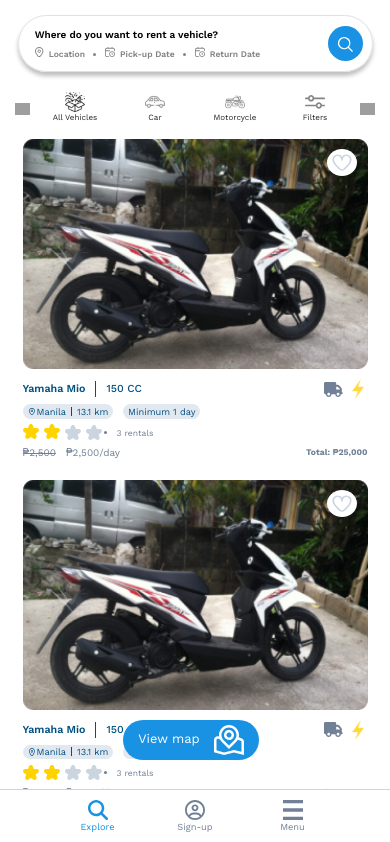
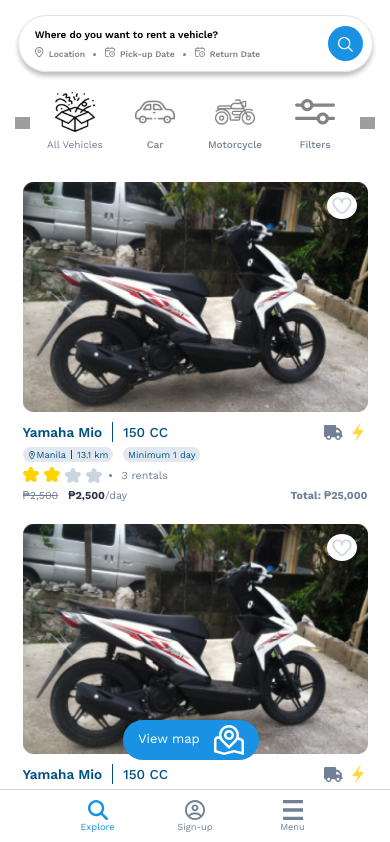
Before and after one commit to usha012/book2wheel, a React (Create React App) app: page / in a window 390 px wide. Shown: the top 842 px of the page. Built offline with nearby package versions, Linux system fonts and the light colour scheme; grey boxes are pictures that could not be loaded.

Commit message:
new uI chnages

```diff
--- a/src/Assets/scss/partials/_commn.scss
+++ b/src/Assets/scss/partials/_commn.scss
@@ -54,12 +54,19 @@
         width: fit-content;
         padding: 1rem 1.5rem;
     }
+    @media (max-width:1023px) {
+        // padding: 0.6rem 0.8rem;
+        padding:1.6rem 2.2rem;
+    }
     @media (max-width:1400px) {
-        padding: 0.8rem 1rem;
+        // padding: 0.6rem 0.8rem;
+        padding:0.8rem 1.5rem;
     }
-    @media (max-width:1200px) {
-        padding: 0.6rem 0.8rem;
+
+    @media (min-width:1401px) {
+        padding: 1rem 1.5rem;
     }
+
 }
 .pill_gray{
     // padding: 0.4rem 1.8rem;
@@ -126,6 +133,12 @@
         color:$text-black;
 
     }
+    @media(max-width:1024px){
+        color:$text-gray-800;
+    }
+    .searchbar_sm_list{
+        color:$text-gray-400;
+    }
 }
 .header_search{
     background-color: $bg-primary;
@@ -158,6 +171,9 @@
     }
     .amount{
         color:$text-gray-300;
+        .current_price{
+            color:$text-gray-800;
+        }
     }
     .fav_wrapper{
         background-color: $bg-white;
@@ -194,6 +210,7 @@
 // }
 
 .category_carousel {
+    color:$text-gray-300;
     .owl-nav {
         position: absolute;
         margin-top: 0 !important;
--- a/src/Assets/scss/partials/_font_size.scss
+++ b/src/Assets/scss/partials/_font_size.scss
@@ -22,8 +22,15 @@
 .fs_14{
     font-size: 1rem;
 }
+
 .fs_15{
     font-size: 1.071rem;
+}
+.fs_md_15{
+    @media (min-width:481px) and (max-width:768px){
+        font-size: 1.3rem;
+    }
+
 }
 .fs_16{
     font-size: 1.143rem;
@@ -54,6 +61,12 @@
 }
 .fs_21{
     font-size: 1.5rem;
+}
+.fs_md_21{
+    @media(max-width:768px){
+        font-size:1.5rem;
+    }
+
 }
 .fs_22{
     font-size: 1.571rem;
--- a/src/Assets/scss/partials/_general.scss
+++ b/src/Assets/scss/partials/_general.scss
@@ -30,9 +30,12 @@
 
 }
 .pr-40-md-contain{
-    @media (max-width:769px) {
-        @include image_wrapper(20px, 20px, contain);
+    @media (max-width:1400px) {
+        @include image_wrapper(30px, 30px, contain);
     }
+    // @media(max-width:1400px){
+    //     @include image_wrapper(30px, 30px, contain);
+    // }
 }
 .pr-30{
     @include image_wrapper(30px, 30px, cover)
@@ -129,3 +132,9 @@
 .list-none{
     list-style: none;
 }
+
+// cursor
+
+.cusor-pointer{
+    cursor: pointer;
+}
--- a/src/Components/Card.js
+++ b/src/Components/Card.js
@@ -17,10 +17,10 @@
         <div className="d-flex justify-content-between mb-2">
           <div className="d-flex align-items-center product_card_name">
             <div className="border-end-dark-blue-400 pe-3 ps-0">
-              <p className="mb-0 fs_15 fw_600">Yamaha Mio</p>
+              <p className="mb-0 fs_19 fw_600">Yamaha Mio</p>
             </div>
             <div className="pe-3 ps-3">
-              <p className="mb-0 fs_15 fw_500"> 150 CC</p>
+              <p className="mb-0 fs_19 fw_500"> 150 CC</p>
             </div>
           </div>
           <div className="d-flex align-items-center">
@@ -59,7 +59,7 @@
 
         <div className="row mb-2">
           <ul className="d-flex align-items-end mb-0 review_list">
-            <li className="pe-3">
+            <li className="pe-4">
               <div className="rating">
                 <ul className="d-flex align-items-center px-0 star_list_none">
                   <li className="me-2 rating_active">
@@ -81,9 +81,9 @@
                 </ul>
               </div>
             </li>
-            <li className="pe-3">
+            <li className="pe-4">
               <div className="rental">
-                <p className="fs_12 fw_400 mb-0">3 rentals</p>
+                <p className="fs_15 fw_400 mb-0 line_height_14">3 rentals</p>
               </div>
             </li>
           </ul>
@@ -93,17 +93,17 @@
           <ul className="d-flex align-items-center list-none px-0">
             <li className="me-3">
               <div>
-                <p className="s mb-0">₱2,500</p>
+                <p className="s mb-0 fs_15 fs_md_15 fw_400">₱2,500</p>
               </div>
             </li>
             <li className="me-3">
               <div>
-                <p className="mb-0">₱2,500/day</p>
+                <p className="mb-0 fs_15 fs_md_15 "><span className="current_price fw_700">₱2,500</span>/day</p>
               </div>
             </li>
           </ul>
           <div>
-            <p className="fw_bold fs_12">Total: ₱25,000</p>
+            <p className="fw_bold fs_15 fs_md_15 fw_700">Total: ₱25,000</p>
           </div>
         </div>
       </div>
--- a/src/Components/CategoryFillters.js
+++ b/src/Components/CategoryFillters.js
@@ -20,13 +20,13 @@
     0:{items:4},
     1000:{items:6}
 }
-const navText = [`<div class="pr-30-contain pr-30-md-contain pr-30-sm-contain"><img class='category_icon d-lg-none' src=${PreviousArrow}/></div>`, `<div class="pr-30-contain pr-30-md-contain pr-30-sm-contain"><img class='category_icon' src="http://54.254.22.6:3005/static/media/next_arrow.21e07bc2c34556f1acc80efdc1652740.svg"/></div>`]
+const navText = [`<div class="pr-30-contain  pr-30-sm-contain"><img class='category_icon d-lg-none' src="http://54.254.22.6:3005/static/media/previous_arrow.cb394829bb7797032420a52b268d2841.svg"/></div>`, `<div class="pr-30-contain  pr-30-sm-contain"><img class='category_icon' src="http://54.254.22.6:3005/static/media/next_arrow.21e07bc2c34556f1acc80efdc1652740.svg"/></div>`]
 
 export const CategoryFillters = () => {
   return (
     <>
-      <div className="row mx-1 mx-md-5 mx-lg-5 mb-4 d-none d-md-flex justify-content-between justify-content-md-center justify-content-lg-between  justify-content-xl-center align-items-center">
-        <div className="col-10 col-md-10 col-lg-10 col-xl-9 col-xxl-8 mt-4">
+      <div className="row mx-1 mx-md-5 mx-lg-5 mb-5 mb-lg-1 d-none d-md-flex justify-content-between justify-content-md-between justify-content-lg-between  justify-content-xl-center align-items-center">
+        <div className="col-10 col-md-10 col-lg-10 col-xl-11 col-xxl-8 mt-4">
           <OwlCarousel
             className="owl-theme category_carousel position-relative px-5 ps-lg-0"
             loop
@@ -38,59 +38,59 @@
           >
             <div class="item">
               <div className="text-center">
-                <div className="pr-40-contain pr-40-md-contain mx-auto">
+                <div className="pr-40-contain pr-40-md-contain mb-2 mx-auto">
                   <img className="" src={SuperIcon} />
                 </div>
-                <p className="mb-0 fs_16 fs_xl_18  fw_400">Super Owner</p>
+                <p className="mb-0 fs_14 fs_md_21  fw_400">Super Owner</p>
               </div>
             </div>
             <div class="item">
               <div className="text-center">
-                <div className="pr-40-contain pr-40-md-contain mx-auto">
+                <div className="pr-40-contain pr-40-md-contain mb-2 mx-auto">
                   <img className="" src={Booking} />
                 </div>
-                <p className="mb-0 fs_16 fs_xl_18 fw_400">Instant Booking</p>
+                <p className="mb-0 fs_14 fs_md_21 fw_400">Instant Booking</p>
               </div>
             </div>
             <div class="item">
               <div className="text-center">
-                <div className="pr-40-contain pr-40-md-contain mx-auto">
+                <div className="pr-40-contain pr-40-md-contain mb-2 mx-auto">
                   <img className="" src={Location} />
                 </div>
-                <p className="mb-0 fs_16 fs_xl_18 fw_400">Delivery</p>
+                <p className="mb-0 fs_14 fs_md_21 fw_400">Delivery</p>
               </div>
             </div>
             <div class="item">
               <div className="text-center">
-                <div className="pr-40-contain pr-40-md-contain mx-auto">
+                <div className="pr-40-contain pr-40-md-contain mb-2 mx-auto">
                   <img className="" src={Vehicle} />
                 </div>
-                <p className="mb-0 fs_16 fs_xl_18 fw_400">Vehicle Type</p>
+                <p className="mb-0 fs_14 fs_md_21 fw_400">Vehicle Type</p>
               </div>
             </div>
             <div class="item">
               <div className="text-center">
-                <div className="pr-40-contain pr-40-md-contain mx-auto">
+                <div className="pr-40-contain pr-40-md-contain mb-2 mx-auto">
                   <img className="" src={Transmission} />
                 </div>
-                <p className="mb-0 fs_16 fs_xl_18 fw_400">Transmission</p>
+                <p className="mb-0 fs_14 fs_md_21 fw_400">Transmission</p>
               </div>
             </div>
             <div class="item">
               <div className="text-center">
-                <div className="pr-40-contain pr-40-md-contain mx-auto">
+                <div className="pr-40-contain pr-40-md-contain mb-2 mx-auto">
                   <img className="" src={Fuel} />
                 </div>
-                <p className="mb-0 fs_16 fs_xl_18 fw_400">Fuel Type</p>
+                <p className="mb-0 fs_14 fs_md_21 fw_400">Fuel Type</p>
               </div>
             </div>
           </OwlCarousel>
         </div>
 
 
-        <div className="col-auto col-md-1 col-lg-1 col-xl-1 col-xxl-auto">
+        <div className="col-auto col-md-auto col-lg-auto col-xl-1 col-xxl-auto  ">
           <div className="pill_container--fit-content ms-auto">
-            <div className='pr-30 pr-30-md'>
+            <div className='pr-30'>
                 <img src={FillterIcon} />
             </div>
           </div>
@@ -110,34 +110,34 @@
             >
                 <div class="item">
                 <div className="text-center">
-                    <div className="pr-40-contain pr-40-md-contain mx-auto">
+                    <div className="pr-40-contain  mb-2 mx-auto">
                     <img className="" src={OpenBox} />
                     </div>
-                    <p className="mb-0 fs_16 fs_xl_18  fw_400">All Vehicles</p>
+                    <p className="mb-0 fs_14  fw5400">All Vehicles</p>
                 </div>
                 </div>
                 <div class="item">
                 <div className="text-center">
-                    <div className="pr-40-contain pr-40-md-contain mx-auto">
+                    <div className="pr-40-contain  mb-2 mx-auto">
                     <img className="" src={Car} />
                     </div>
-                    <p className="mb-0 fs_16 fs_xl_18 fw_400">Car</p>
+                    <p className="mb-0 fs_14 fw_500">Car</p>
                 </div>
                 </div>
                 <div class="item">
                 <div className="text-center">
-                    <div className="pr-40-contain pr-40-md-contain mx-auto">
+                    <div className="pr-40-contain  mb-2 mx-auto">
                     <img className="" src={Motorcycle} />
                     </div>
-                    <p className="mb-0 fs_16 fs_xl_18 fw_400">Motorcycle</p>
+                    <p className="mb-0 fs_14 fw_500">Motorcycle</p>
                 </div>
                 </div>
                 <div class="item">
                 <div className="text-center">
-                    <div className="pr-40-contain pr-40-md-contain mx-auto">
+                    <div className="pr-40-contain  mb-2 mx-auto">
                     <img className="" src={Filter} />
                     </div>
-                    <p className="mb-0 fs_16 fs_xl_18 fw_400">Filters</p>
+                    <p className="mb-0 fs_14 fw_500">Filters</p>
                 </div>
                 </div>
 
--- a/src/Components/Products.js
+++ b/src/Components/Products.js
@@ -16,18 +16,18 @@
 
 const Products = () => {
   return (
-    <div className='position-relative'>
+    <div className='position-relative py-4'>
       <div class="tab-content" id="myTabContent">
         <div class="tab-pane fade show active" id="home" role="tabpanel" aria-labelledby="home-tab">
           <div className='row mx-0 px-4'>
-            <div className='col-md-6 col-lg-4 col-xl-3'><Card /></div>
-            <div className='col-md-6 col-lg-4 col-xl-3'><Card /></div>
-            <div className='col-md-6 col-lg-4 col-xl-3'><Card /></div>
-            <div className='col-md-6 col-lg-4 col-xl-3'><Card /></div>
-            <div className='col-md-6 col-lg-4 col-xl-3'><Card /></div>
-            <div className='col-md-6 col-lg-4 col-xl-3'><Card /></div>
-            <div className='col-md-6 col-lg-4 col-xl-3'><Card /></div>
-            <div className='col-md-6 col-lg-4 col-xl-3'><Card /></div>
+            <div className='col-md-6 col-lg-4 col-xl- px-md-4'><Card /></div>
+            <div className='col-md-6 col-lg-4 col-xl- px-md-4'><Card /></div>
+            <div className='col-md-6 col-lg-4 col-xl- px-md-4'><Card /></div>
+            <div className='col-md-6 col-lg-4 col-xl- px-md-4'><Card /></div>
+            <div className='col-md-6 col-lg-4 col-xl- px-md-4'><Card /></div>
+            <div className='col-md-6 col-lg-4 col-xl- px-md-4'><Card /></div>
+            <div className='col-md-6 col-lg-4 col-xl- px-md-4'><Card /></div>
+            <div className='col-md-6 col-lg-4 col-xl- px-md-4'><Card /></div>
           </div>
         </div>
         <div class="tab-pane fade" id="profile" role="tabpanel" aria-labelledby="profile-tab">.gdgsdldgd..</div>
--- a/src/Components/SearchVehicles.js
+++ b/src/Components/SearchVehicles.js
@@ -13,8 +13,8 @@
             <div className='searchvehicles_wrapper position-relative py-4 px-1'>
                 <div className='row mb-4 mx-0'>
                     <div className='col-12'>
-                        <div className='pill_gray d-flex justify-content-between px-3' onClick={() => props.setSearchToggle(true)}>
-                            <div className='pr-15 me-2'>
+                        <div className='pill_gray d-flex justify-content-between px-3 cusor-pointer' onClick={() => props.setSearchToggle(true)}>
+                            <div className='pr-15 me-2 '>
                             <img src={Close} className='align-text-bottom '/>
                             </div>
                             <p className='mb-0 fs_16 fw_400'>Return</p>
```
Also changed, not shown: src/Components/TopHeader.js (+7 -7 lines).
